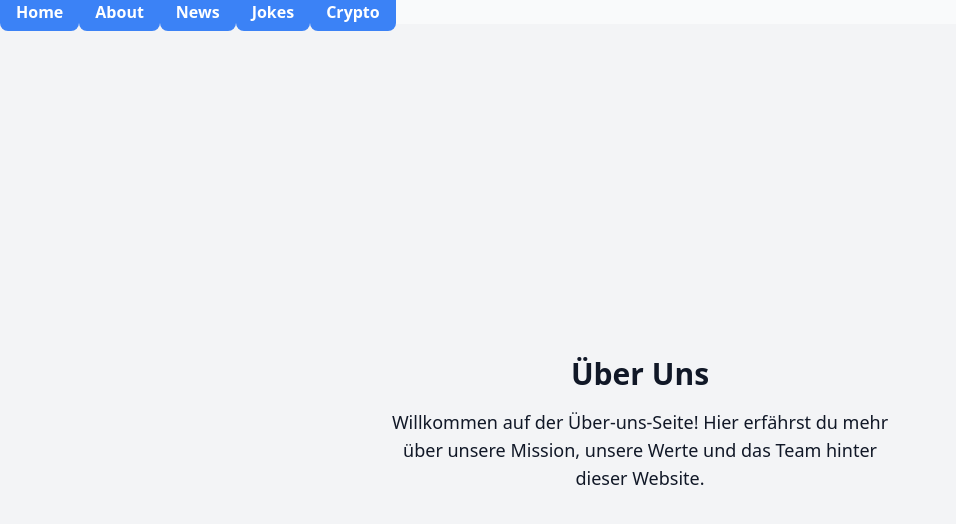
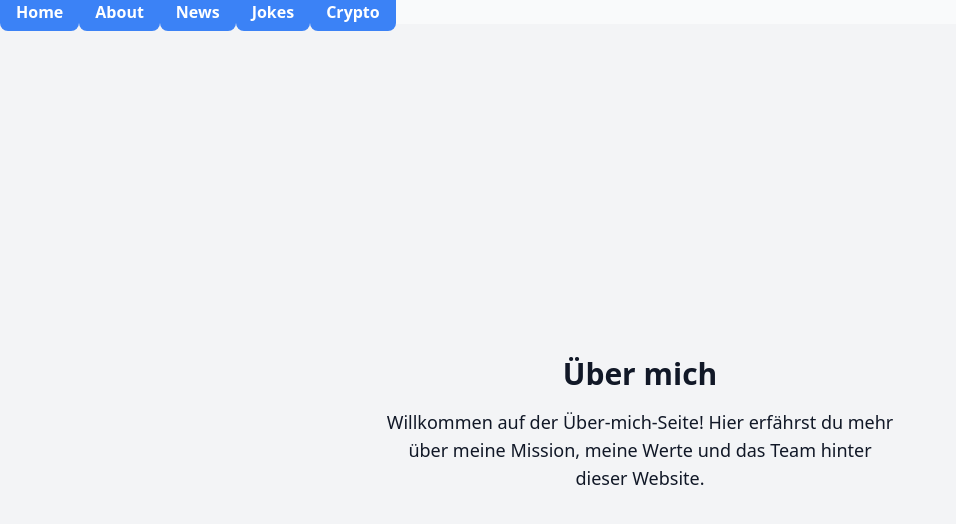
Before and after one commit to cyrilgarillo/portfolio-page, an Angular app: page /about in a window 1280 px wide. Shown: the top 524 px of the page, without its empty margins (0-956 px from the left). Built offline with nearby package versions, Linux system fonts and the light colour scheme.

Commit message:
Habe paar Bugs behoben

```diff
--- a/src/app/about/about.component.html
+++ b/src/app/about/about.component.html
@@ -1,6 +1,6 @@
 <div class="p-10 bg-gray-100 min-h-screen flex flex-col items-center justify-center">
-    <h2 class="text-3xl font-bold mb-4">Über Uns</h2>
+    <h2 class="text-3xl font-bold mb-4">Über mich</h2>
     <p class="text-lg max-w-lg text-center">
-      Willkommen auf der Über-uns-Seite! Hier erfährst du mehr über unsere Mission, unsere Werte und das Team hinter dieser Website.
+      Willkommen auf der Über-mich-Seite! Hier erfährst du mehr über meine Mission, meine Werte und das Team hinter dieser Website.
     </p>
   </div>
--- a/src/app/app.component.ts
+++ b/src/app/app.component.ts
@@ -1,7 +1,10 @@
 import { Component } from '@angular/core';
+import { RouterModule } from '@angular/router';
 
 @Component({
   selector: 'app-root',
+  standalone: true,
+  imports: [RouterModule],
   templateUrl: './app.component.html',
   styleUrls: ['./app.component.css']
 })
--- a/src/app/app.module.ts
+++ /dev/null
@@ -1,40 +0,0 @@
-import { NgModule } from '@angular/core';
-import { BrowserModule } from '@angular/platform-browser';
-import { FormsModule } from '@angular/forms';
-import { HttpClientModule } from '@angular/common/http'; // Import HttpClientModule
-import { AppComponent } from './app.component';
-import { AppRoutingModule } from './app-routing.module';
-import { MatToolbarModule } from '@angular/material/toolbar';
-
-// Standalone-Komponenten importieren
-import { HomeComponent } from './home/home.component';
-import { AboutComponent } from './about/about.component';
-import { PortfolioComponent } from './portfolio/portfolio.component';
-import { PagesComponent } from './pages/pages.component';
-import { ContactFormComponent } from './contact-form/contact-form.component';
-import { CryptoDisplayComponent } from './crypto-display/crypto-display.component';
-
-import { ProbabilityMultiplierPipe } from './probability-multiplier.pipe';
-
-@NgModule({
-  declarations: [
-    AppComponent,
-    PortfolioComponent,
-    ContactFormComponent,
-    ProbabilityMultiplierPipe,
-  ],
-  imports: [
-    BrowserModule,
-    FormsModule,
-    AppRoutingModule,
-    MatToolbarModule,
-    HttpClientModule, // HttpClientModule in imports
-    HomeComponent,
-    AboutComponent,
-    PagesComponent,
-    CryptoDisplayComponent,
-  ],
-  providers: [],
-  bootstrap: [AppComponent],
-})
-export class AppModule {}
--- a/src/app/portfolio/portfolio.component.ts
+++ b/src/app/portfolio/portfolio.component.ts
@@ -1,13 +1,16 @@
-import { Component, OnInit } from '@angular/core';
-import { HttpClient } from '@angular/common/http';
+import { Component } from '@angular/core';
+import { CommonModule } from '@angular/common';
+import { HttpClientModule, HttpClient } from '@angular/common/http';
 
 @Component({
   selector: 'app-portfolio',
+  standalone: true,
+  imports: [CommonModule, HttpClientModule],
   templateUrl: './portfolio.component.html',
-  styleUrls: ['./portfolio.component.css'],
+  styleUrls: ['./portfolio.component.css']
 })
-export class PortfolioComponent implements OnInit {
-  articles: any[] = []; // Liste der Artikel
+export class PortfolioComponent {
+  articles: any[] = [];
 
   constructor(private http: HttpClient) {}
 
@@ -17,14 +20,13 @@ export class PortfolioComponent implements OnInit {
 
   fetchTechnologyNews() {
     const apiUrl = 'https://hn.algolia.com/api/v1/search?query=technology';
-
     this.http.get<any>(apiUrl).subscribe({
       next: (response) => {
-        this.articles = response.hits; // Treffer aus der API
+        this.articles = response.hits;
       },
       error: (error) => {
         console.error('Fehler beim Abrufen der Nachrichten:', error);
-      },
+      }
     });
   }
 }
--- a/src/main.ts
+++ b/src/main.ts
@@ -1,11 +1,20 @@
 import { enableProdMode } from '@angular/core';
-import { platformBrowserDynamic } from '@angular/platform-browser-dynamic';
-import { AppModule } from './app/app.module';
+import { bootstrapApplication } from '@angular/platform-browser';
+import { AppComponent } from './app/app.component';
 import { environment } from './environments/environment';
+import { provideRouter } from '@angular/router';
+import { routes } from './app/app-routing.module';
+import { importProvidersFrom } from '@angular/core';
+import { HttpClientModule } from '@angular/common/http';
+import { FormsModule } from '@angular/forms';
 
 if (environment.production) {
   enableProdMode();
 }
 
-platformBrowserDynamic().bootstrapModule(AppModule)
-  .catch(err => console.error(err));
+bootstrapApplication(AppComponent, {
+  providers: [
+    provideRouter(routes),
+    importProvidersFrom(HttpClientModule, FormsModule),
+  ],
+}).catch(err => console.error(err));
```
Also changed, not shown: src/app/app-routing.module.ts (+3 -9 lines), src/app/contact-form/contact-form.component.ts (+4 -3 lines).
